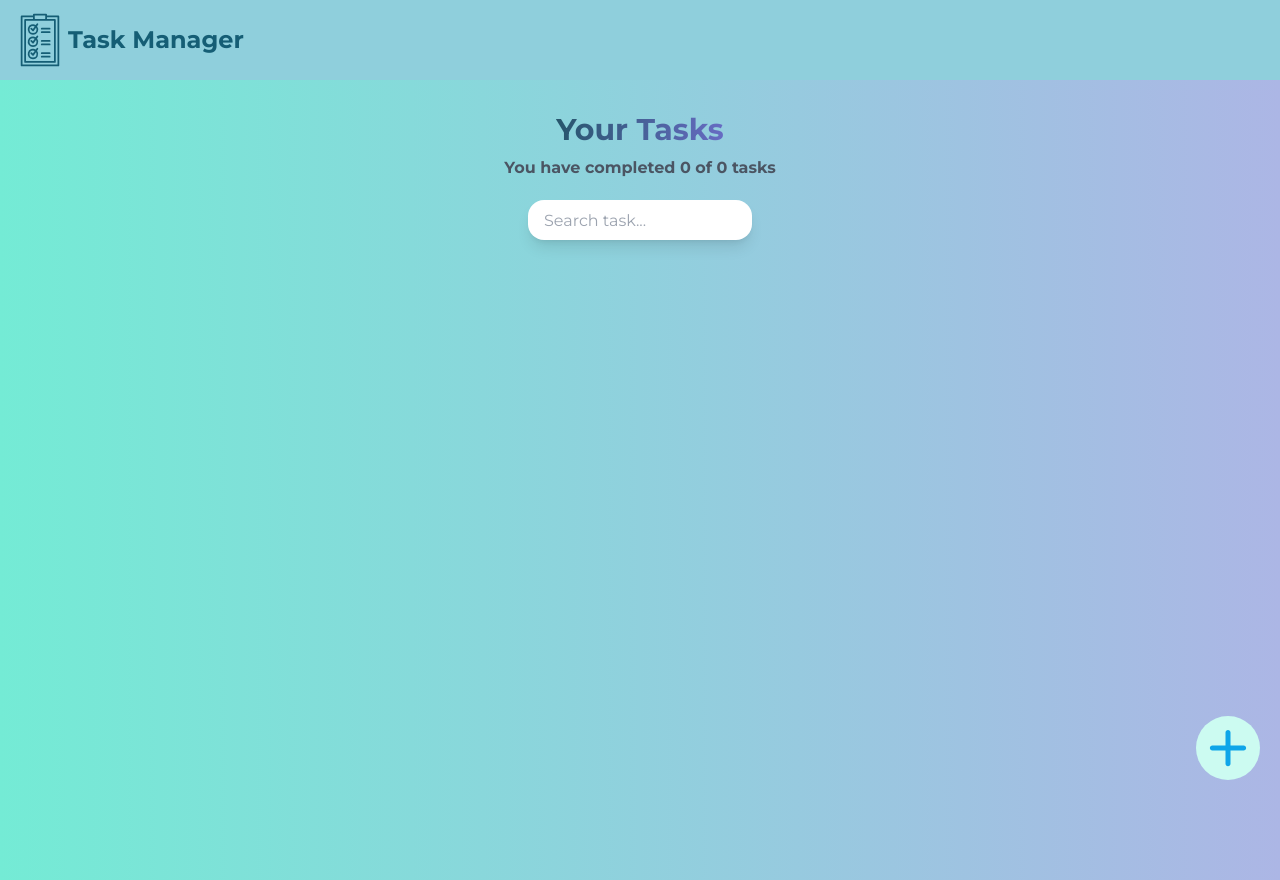
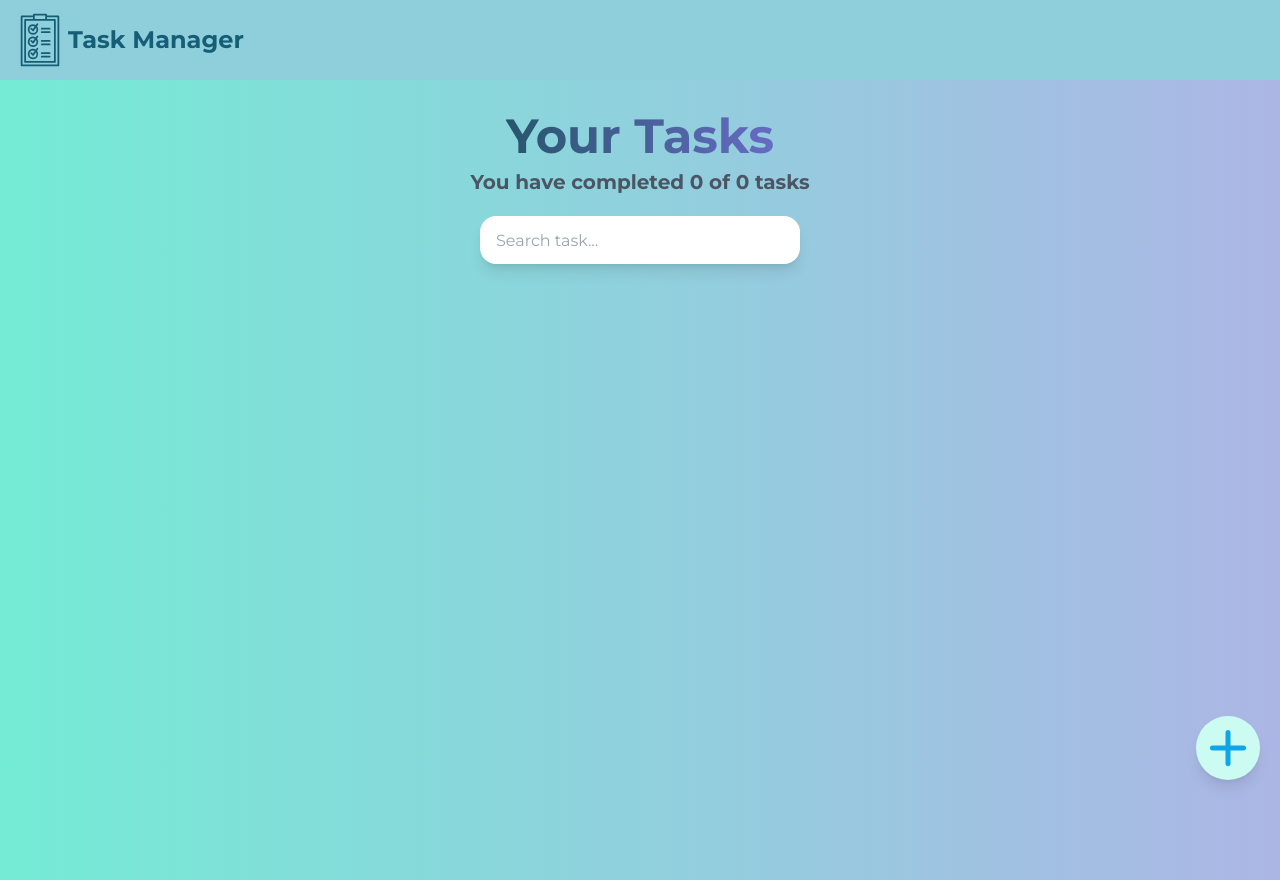
Before and after one commit to Juan2579/TaskManager, a React (Vite) app: page / in a window 1280 px wide. Built offline with nearby package versions, Linux system fonts and the light colour scheme.

Commit message:
Added some responsive and logic with the design of the create TODOs modal

```diff
--- a/src/App.jsx
+++ b/src/App.jsx
@@ -73,6 +73,19 @@ export const App = () => {
     saveTasks(newTasks)
   }
 
+  const addTask = (taskName) => {
+
+    if(!tasks.some(task => {
+      const storageTaskComparation = task.name.toLowerCase()
+      const newTaskComparison = taskName.toLowerCase()
+      return storageTaskComparation === newTaskComparison
+    })){
+      const newTasks = [...tasks]
+      newTasks.push({name: taskName, completed: false})
+      saveTasks(newTasks)
+    }
+
+  }
 
   return (
     <main className="w-full h-screen flex flex-col items-center py-8  bg-gradient-to-r from-[#74ebd5] to-[#acb6e5]">
@@ -96,7 +109,9 @@ export const App = () => {
                 />
             })}
         </TodoList>
-        <CreateTodoButton/>
+        <CreateTodoButton
+          addTask={(taskName) => addTask(taskName)}
+        />
     </main>
   )
 }
--- a/src/components/CreateTodoButton/CreateTodoButton.jsx
+++ b/src/components/CreateTodoButton/CreateTodoButton.jsx
@@ -1,11 +1,48 @@
-export const CreateTodoButton = () => {
-  const onClickTodoButton = (msg) => {
-    alert(msg)
+export const CreateTodoButton = ({addTask}) => {
+  const createTask = (event) => {
+    event.stopPropagation()
+    const modal = document.createElement('div');
+    modal.id = "modal"
+    modal.className = "min-w-[288px] min-h-[400px] flex flex-col items-center gap-5 fixed top-[calc(400px - 60%)] px-5 py-8 shadow-xl rounded-lg bg-[rgb(144 210 221)] border-2 border-white lg:min-w-[500px] lg:gap-12 lg:py-12"
+    modal.style = `
+    box-shadow: 0 8px 32px 0 rgb(31 38 135 / 37%);
+    backdrop-filter: blur( 30.5px );`
+
+    const modalTitle = document.createElement('h2');
+    modalTitle.className = "text-transparent bg-clip-text text-2xl font-bold bg-gradient-to-r from-[#27566c] to-[#676bc3] lg:text-4xl"
+    modalTitle.textContent = "Create a New Task!"
+
+    const inputTaskName = document.createElement('input');
+    inputTaskName.className = "w-56 h-10 pl-4 outline-none rounded-2xl shadow-lg lg:w-64 lg:h-12"
+    inputTaskName.placeholder = "Task name..."
+
+    const addTaskButton = document.createElement("button")
+    addTaskButton.className = "min-w-[190px] max-w-[260px] h-[55px] rounded-lg px-5 py-2 text-[#365b7a] font-medium text-lg bg-cyan-100 border-2 border-white shadow-lg lg:min-w-[290px] lg:text-xl"
+    addTaskButton.textContent = "Add Task"
+    addTaskButton.addEventListener("click", () => {
+      if(!inputTaskName.value == ""){
+        addTask(inputTaskName.value)
+        modal.remove()
+      }
+    })
+    const closeModal = document.createElement("button")
+    closeModal.textContent = "X"
+    closeModal.className = "w-10 h-10 absolute bottom-5 right-5 bg-teal-100 rounded-full shadow-lg text-2xl font-bold text-sky-500"
+    closeModal.addEventListener("click", () => {
+      modal.remove()
+    })
+
+  if(document.querySelector("#modal")){
+    event.currentTarget.disabled = true
+  }else if(!document.querySelector("#modal")){
+    modal.append(modalTitle, inputTaskName, addTaskButton, closeModal);
+    document.querySelector("#root main").appendChild(modal)
+    event.currentTarget.disabled = false
   }
-
+}
   return (
-    <button type="button" className="w-16 bg-teal-100 rounded-full fixed bottom-5 right-5"
-    onClick={() => onClickTodoButton("Debe salir el modal")}
+    <button type="button" className="w-16 bg-teal-100 rounded-full fixed bottom-5 right-5 shadow-lg"
+    onClick={createTask}
     >
       <svg className="w-16 fill-current text-sky-500" version="1.1" viewBox="0 0 512 512" xmlns="http://www.w3.org/2000/svg">
         <path d="M381,236H276V131c0-11-9-20-20-20s-20,9-20,20v105H131c-11,0-20,9-20,20s9,20,20,20h105v105c0,11,9,20,20,20  s20-9,20-20V276h105c11,0,20-9,20-20S392,236,381,236z"/>
--- a/src/components/TodoCounter/TodoCounter.jsx
+++ b/src/components/TodoCounter/TodoCounter.jsx
@@ -1,8 +1,8 @@
 export const TodoCounter = ({total, completed}) => {
   return (
     <section className="flex flex-col items-center justify-center gap-2 pb-5">
-        <h1 className="text-transparent bg-clip-text text-3xl font-bold bg-gradient-to-r from-[#27566c] to-[#676bc3]">Your Tasks</h1>
-        <h2 className="font-bold text-gray-600">You have completed {completed} of {total} tasks</h2>
+        <h1 className="text-transparent bg-clip-text text-3xl font-bold bg-gradient-to-r from-[#27566c] to-[#676bc3] lg:text-5xl">Your Tasks</h1>
+        <h2 className="font-bold text-gray-600 lg:text-xl">You have completed {completed} of {total} tasks</h2>
     </section>
   )
 }
--- a/src/components/TodoItem/TodoItem.jsx
+++ b/src/components/TodoItem/TodoItem.jsx
@@ -1,15 +1,15 @@
 export const TodoItem = (props) => {
 
   return (
-    <li className="min-w-[288px] max-w-[350px] mx-auto h-12 flex items-center justify-between px-5 bg-white rounded-xl shadow-xl border-2 border-cyan-100">
+    <li className="min-w-[288px] max-w-[350px] mx-auto h-12 flex items-center justify-between px-5 bg-white rounded-xl shadow-xl border-2 border-cyan-100 lg:min-w-[450px] lg:h-16">
         <button onClick={props.onComplete}>
-          <svg className={`fill-current ${!props.completed && "text-blue-200"} ${props.completed && "text-green-400"}`} width="25px" height="20px" version="1.1" viewBox="0 0 64 64" xmlns="http://www.w3.org/2000/svg">
+          <svg className={`fill-current ${!props.completed && "text-blue-200"} ${props.completed && "text-green-400"}  w-6 h-5 lg:w-10 lg:h-8`} width="25px" height="20px" version="1.1" viewBox="0 0 64 64" xmlns="http://www.w3.org/2000/svg">
             <g><path d="M32,64c17.645,0,32-14.355,32-32S49.645,0,32,0S0,14.355,0,32S14.355,64,32,64z M19.538,30.269l6.954,6.869L43.04,16.72   l5.092,4.491L27.029,47.247L14.953,35.322L19.538,30.269z"/></g>
           </svg>
         </button>
-        <p className={`px-5 text-ellipsis whitespace-nowrap overflow-hidden ${props.completed && 'line-through'}`}>{props.name}</p>
+        <p className={`px-5 text-ellipsis whitespace-nowrap overflow-hidden ${props.completed && 'line-through'} lg:text-xl`}>{props.name}</p>
         <button onClick={props.onDelete}>
-          <svg className="fill-current text-gray-900" height="40px" id="Layer_1" version="1.1" viewBox="0 0 91 91" width="28px" xmlns="http://www.w3.org/2000/svg">
+          <svg className="fill-current text-gray-900 w-6 h-5 lg:w-12 lg:h-12 " id="Layer_1" version="1.1" viewBox="0 0 91 91" xmlns="http://www.w3.org/2000/svg">
             <g><path d="M67.305,36.442v-8.055c0-0.939-0.762-1.701-1.7-1.701H54.342v-5.524c0-0.938-0.761-1.7-1.699-1.7h-12.75   c-0.939,0-1.701,0.762-1.701,1.7v5.524H26.93c-0.939,0-1.7,0.762-1.7,1.701v8.055c0,0.938,0.761,1.699,1.7,1.699h0.488v34.021   c0,0.938,0.761,1.7,1.699,1.7h29.481c3.595,0,6.52-2.924,6.52-6.518V38.142h0.486C66.543,38.142,67.305,37.381,67.305,36.442z    M41.592,22.862h9.35v3.824h-9.35V22.862z M61.719,67.345c0,1.719-1.4,3.117-3.12,3.117h-27.78v-32.32l30.9,0.002V67.345z    M63.904,34.742H28.629v-4.655h11.264h12.75h11.262V34.742z"/><rect height="19.975" width="3.4" x="36.066" y="44.962"/><rect height="19.975" width="3.4" x="44.566" y="44.962"/><rect height="19.975" width="3.4" x="53.066" y="44.962"/></g>
           </svg>
         </button>
--- a/src/components/TodoList/TodoList.jsx
+++ b/src/components/TodoList/TodoList.jsx
@@ -1,7 +1,7 @@
 export const TodoList = (props) => {
     return (
     <section>
-        <ul className="flex flex-col gap-4">
+        <ul className="flex flex-col gap-4 lg:gap-8">
             {props.children}
         </ul>
     </section>
--- a/src/components/TodoSearch/TodoSearch.jsx
+++ b/src/components/TodoSearch/TodoSearch.jsx
@@ -8,7 +8,7 @@ export const TodoSearch = ({searchValue, setSearchValue}) => {
   }
   return (
     <section className="pb-14">
-        <input className="w-56 h-10 pl-4 outline-none rounded-2xl shadow-lg" type="text" placeholder="Search task..."
+        <input className="w-56 h-10 pl-4 outline-none rounded-2xl shadow-lg lg:w-80 lg:h-12" type="text" placeholder="Search task..."
         value={searchValue}
         onChange={onSearchValueChange} />
     </section>
```
